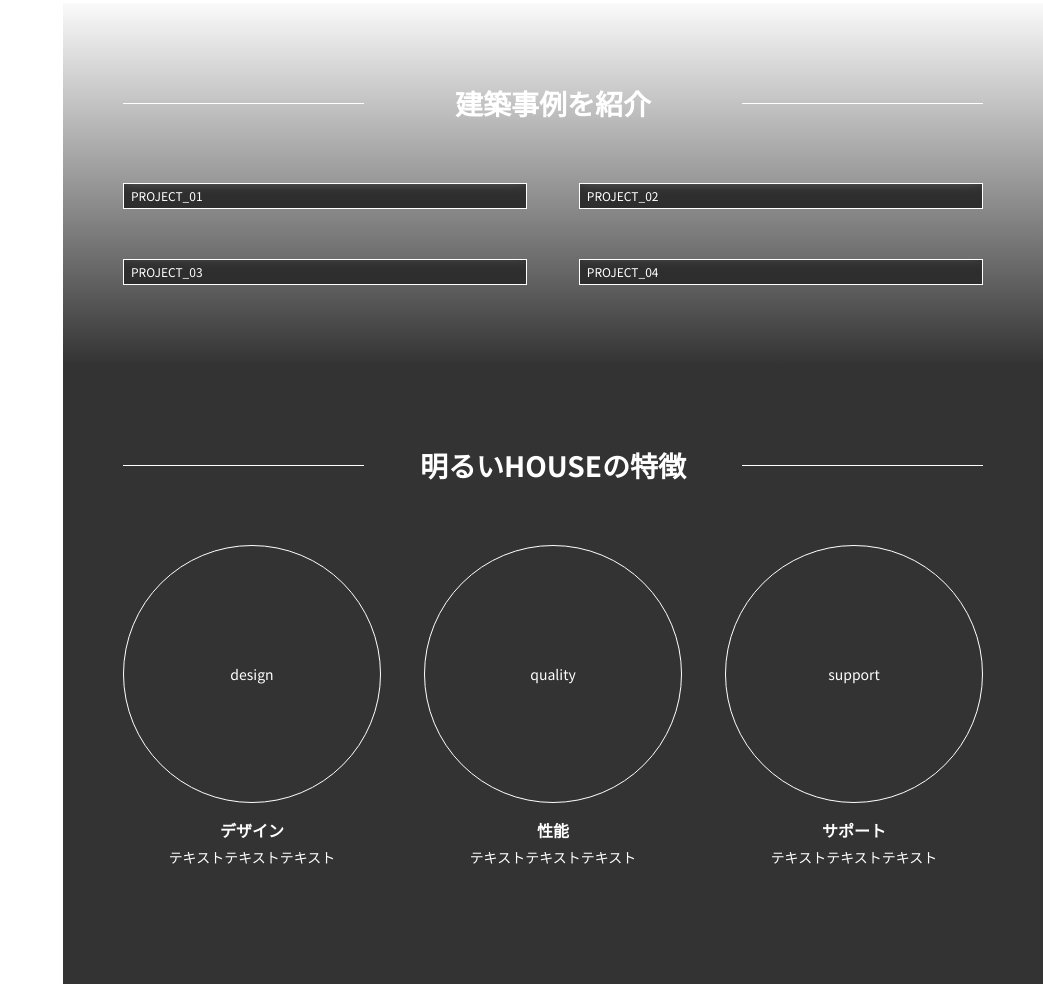
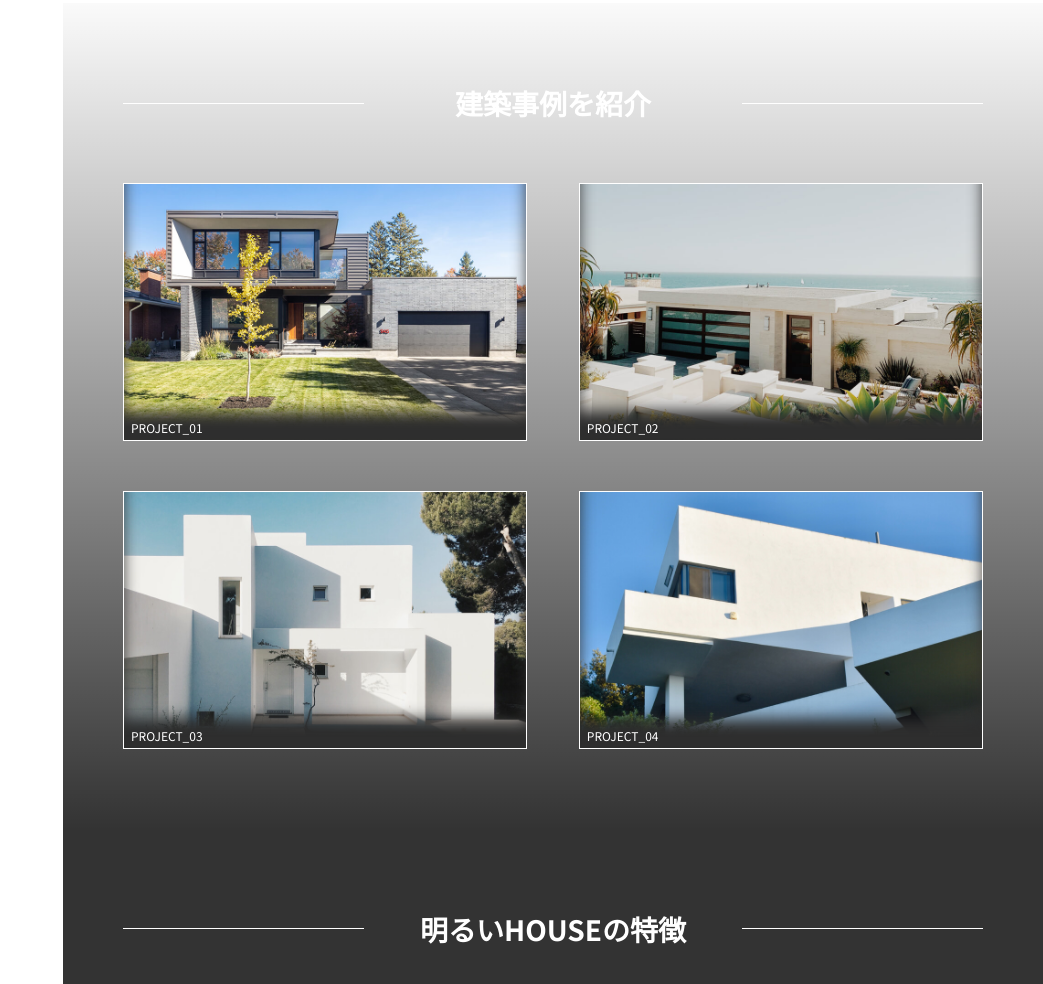
Before and after one commit to NATSUKI-0629/akaruihouse, a plain HTML site: page index.html in a window 1280 px wide. Shown: the part 797-1781 px from the top of the page, without its empty margins (237-1280 px from the left). Drawn offline with nearby package versions, Linux system fonts and the light colour scheme; some packages are replaced by stand-ins of ours; files that its build step writes are made by us from their sources; files whose address does not match are found by name.

Commit message:
Update index.html

```diff
--- a/index.html
+++ b/index.html
@@ -59,25 +59,25 @@
                         <ul class="list">
                             <li>
                                 <a href="#">
-                                    <img src="img/project1.jpg" alt="">
+                                    <img src="https://raw.githubusercontent.com/NATSUKI-0629/akaruihouse/main/project1.jpg" alt="">
                                     <p class="name">PROJECT_01</p>
                                 </a>
                             </li>
                             <li>
                                 <a href="#">
-                                    <img src="img/project2.jpg" alt="">
+                                    <img src="https://raw.githubusercontent.com/NATSUKI-0629/akaruihouse/main/project2.jpg" alt="">
                                     <p class="name">PROJECT_02</p>
                                 </a>
                             </li>
                             <li>
                                 <a href="#">
-                                    <img src="img/project3.jpg" alt="">
+                                    <img src="https://raw.githubusercontent.com/NATSUKI-0629/akaruihouse/main/project3.jpg" alt="">
                                     <p class="name">PROJECT_03</p>
                                 </a>
                             </li>
                             <li>
                                 <a href="#">
-                                    <img src="img/project4.jpg" alt="">
+                                    <img src="https://raw.githubusercontent.com/NATSUKI-0629/akaruihouse/main/project4.jpg" alt="">
                                     <p class="name">PROJECT_04</p>
                                 </a>
                             </li>
```
